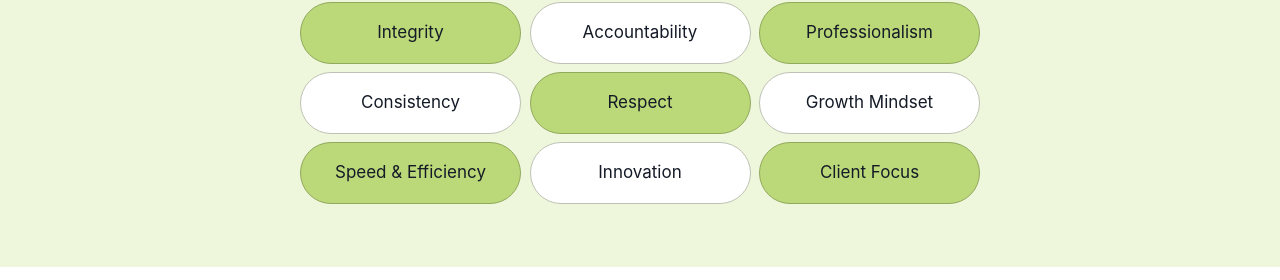
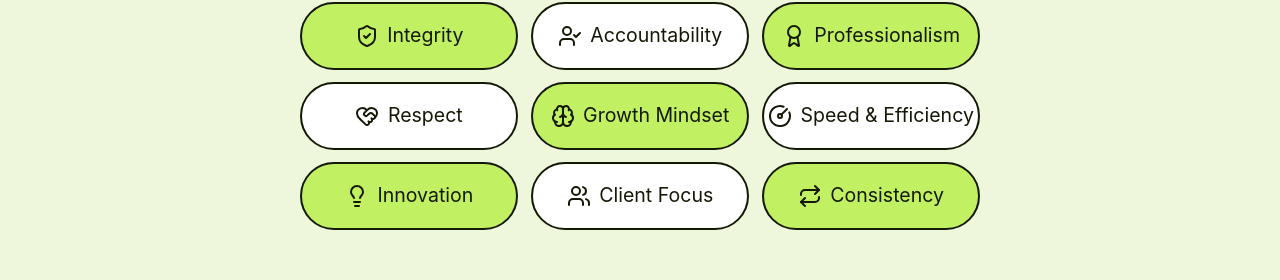
Before and after one commit to mweene/zithande, a React (Vite) app: page /about in a window 1280 px wide. Shown: the part 1355-1635 px from the top of the page. Built offline with nearby package versions, Linux system fonts and the light colour scheme.

Commit message:
add icons to core values section - About page

```diff
--- a/src/App.css
+++ b/src/App.css
@@ -310,17 +310,12 @@ nav .menu button {
 
 .about-page .values .pills {
     display: grid;
-    grid-template-columns: repeat(auto-fit, minmax(200px, 1fr));
+    grid-template-columns: repeat(auto-fit, minmax(210px, 1fr));
 }
 
-.about-page .values .pills .pill:nth-child(odd) {
-    background-color: #BCD979;
-    border: 1px solid #91a85d;
-}
-
-.about-page .values .pills .pill:nth-child(even) {
-    background-color: #fff;
-    border: 1px solid #bec2b5;
+.about-page .values .pills .pill {
+    font-size: 1.15rem;
+    color: #141905;
 }
 
 @keyframes scroll {
--- a/src/pages/About.jsx
+++ b/src/pages/About.jsx
@@ -1,14 +1,36 @@
+import Button from "../components/Button";
 import { Link } from "react-router-dom";
+import {
+    UserCheck,
+    Award,
+    Brain,
+    GaugeCircle,
+    Users,
+    Lightbulb,
+    Repeat,
+    HeartHandshake,
+    ShieldCheck,
+    ChevronRight
+} from "lucide-react";
 
 export default function About() {
     const coreValuesPills = [
-        'Integrity', 'Accountability', 'Professionalism', 'Consistency', 'Respect', 'Growth Mindset', 'Speed & Efficiency', 'Innovation', 'Client Focus'];//8
+        {id: 1, name: 'Integrity', icon: <ShieldCheck />},
+        {id: 2, name: 'Accountability', icon: <UserCheck />},
+        {id: 3, name: 'Professionalism', icon: <Award />},
+        {id: 4, name: 'Respect', icon: <HeartHandshake />},
+        {id: 5, name: 'Growth Mindset', icon: <Brain />},
+        {id: 6, name: 'Speed & Efficiency', icon: <GaugeCircle />},
+        {id: 7, name:  'Innovation', icon: <Lightbulb />},
+        {id: 8, name: 'Client Focus', icon: <Users/>},
+        {id: 9, name: 'Consistency', icon: <Repeat />},
+    ];//8
     const leadership = [
         {
             id: 1,
             role: 'Creative Lead',
             name: 'Astrida Chomba Willombe',
-            bio: 'Accomplished business professional with experience in banking, relationship management, risk management, consulting and enterprise development. Background spans wholesale trade, manufacturing, pharmaceuticals, agriculture, communications and technology. Provides strategic leadership, financial discipline and client-centred direction',
+            bio: 'Accomplished business professional with experience in banking, relationship management, risk management, consulting and enterprise development. Background spans wholesale trade, manufacturing, pharmaceuticals, agriculture, communications and technology. Provides strategic leadership, financial discipline and client-centred direction.',
             imageUrl: '-'
         },
         {
@@ -44,9 +66,18 @@ export default function About() {
         <div className="values pb-15 mt-20 grid place-content-center place-items-center">
             <h2>Our Core values</h2>
 
-            <div className="pills gap-2 place-content-center place-items-center mt-8 md:w-160">
-                {coreValuesPills.map((v, i) => (
-                    <div className="pill border rounded-full py-4 w-full" key={i}>{v}</div>
+            <div className={`
+                pills gap-3 place-content-center place-items-center mt-8 md:w-160
+                [&_.pill]:odd:bg-[#c1f063] [&_.pill]:even:bg-white
+            `}>
+                {coreValuesPills.map(pill => (
+                    <div
+                        key={pill.id}
+                        className="pill border-2 rounded-full py-4 w-full flex gap-2 place-items-center place-content-center"
+                    >
+                        {pill.icon}
+                        {pill.name}
+                    </div>
                 ))}
             </div>
         </div>
@@ -76,10 +107,10 @@ export default function About() {
         <div className="internship grid place-items-center md:p-15 md:pt-20">
             <h2 className="md:w-[23ch]">Youth empowerment through internship & seasonal work</h2>
 
-            <div className="cards grid grid-cols-2 gap-4 mt-8 text-left [&_.card]:border [&_.card]:rounded-xl">
+            <div className="cards grid gap-4 mt-8 text-left [&_.card]:border-2 [&_.card]:bg-[#c1f063] [&_.card]:rounded-2xl md:mx-60">
                 <div className="card">
                     <p className="p-8">
-                        Practical opportunities for young people through internships and seasonal temporary employment reducing youth unemployment one placement at a time
+                        Practical opportunities for young people through internships and seasonal temporary employment reducing youth unemployment one placement at a time.
                     </p>
                 </div>
                 <div className="card">
@@ -91,9 +122,12 @@ export default function About() {
         </div>
 
         <div className="partnership bg-white grid place-content-center place-items-center py-16">
-            <h2 className="md:w-[23ch]">Discuss a partnership with our leadership team</h2>
-            <Link to="/contact">
-                <p href="" className="mt-8 rounded-full border p-4 w-fit">contact zithande</p>
+            <h2 className="md:w-[23ch] mb-8">Discuss a partnership with our leadership team</h2>
+              <Link to="/contact">
+                <Button styles="w-fit font-[500] bg-[#c1f063]! flex hover:bg-[#29340b]!">
+                    Contact Zithande
+                    <ChevronRight />
+                </Button>
             </Link>
         </div>
     </section>
--- a/src/pages/Home.jsx
+++ b/src/pages/Home.jsx
@@ -13,8 +13,8 @@ export default function Home() {
     ];
     const trackRecords = [
         { id: 'trusted', header: "Trusted delivery", paragraph: "We understand operational urgency and treat deadlines as commitments" },
-        { id: 1, header: "Procurement intelligence", paragraph: "Smart sourcing and effective negotiation that optimizes value" },
-        { id: 1, header: "Local strength, national reach", paragraph: "Proudly Zambian, and strategically positioned to scale regionally" }
+        { id: 'procurement', header: "Procurement intelligence", paragraph: "Smart sourcing and effective negotiation that optimizes value" },
+        { id: 'local', header: "Local strength, national reach", paragraph: "Proudly Zambian, and strategically positioned to scale regionally" }
     ];
 
 
@@ -185,12 +185,12 @@ export default function Home() {
             <div className="compliance my-16 py-12 px-6 text-center grid place-content-center">
                 <h2>Registred, Cleared, Accountable</h2>
                 <div className="badges text-center mt-8 grid gap-2 [&_.badge]:rounded-2xl [&_.badge]:py-4 [&_.badge]:px-8 place-self-center">
-                    <div className="badge flex gap-2 place-items-cener border-2 bg-[#f8ffe6] text-[#29340b]">
-                        <Award />
+                    <div className="badge flex gap-2 place-items-cener border-2 bg-[#f8ffe6] text-[#29340b] relative overflow-clip z-1">
+                        <Award color="#d4f09c" size={80} className="absolute inset-0 mt-10 -z-1"/>
                         ZRA Tax Clearance Certificate
                     </div>
-                    <div className="badge flex gap-2 place-items-center border-2 bg-[#f8ffe6] text-[#29340b]">
-                        <Award />
+                    <div className="badge flex gap-2 place-items-center border-2 bg-[#f8ffe6] text-[#29340b] relative overflow-clip z-1">
+                        <Award color="#d4f09c" size={80} className="absolute right-0 mt-22 -z-1"/>
                         Certificate of Incorporation
                     </div>
                 </div>
--- a/src/pages/Services.jsx
+++ b/src/pages/Services.jsx
@@ -1,6 +1,7 @@
 import { useState } from "react";
 import { Link } from "react-router-dom";
-import { ChevronDown, ChevronUp } from "lucide-react";
+import { ChevronDown, ChevronUp, ChevronRight } from "lucide-react";
+import Button from "../components/Button.jsx";
 
 export default function Services() {
     const [activeDivision, setActiveDivision] = useState(null);
@@ -19,7 +20,7 @@ export default function Services() {
             "Building materials",
             "IT accessories & hardware"
         ]},
-        {id: 2, name: 'Branding & Corporate Identity', items: [
+        {id: 2, name: 'Branding and Corporate Identity', items: [
             "Branded uniforms",
             "Promotional merchandise",
             "Corporate gifts",
@@ -27,7 +28,7 @@ export default function Services() {
             "Vehicle branding",
             "Event branding materials"
         ]},
-        {id: 3, name: 'Food Supply & Catering', items: [
+        {id: 3, name: 'Food Supply and Catering', items: [
             "Bulk groceries",
             "Institutional food supply",
             "Corporate catering",
@@ -61,31 +62,45 @@ export default function Services() {
         </div>
 
         <div className="list grid place-content-center">
-            <ul className="grid gap-2 md:w-200 [&_li]:cursor-pointer [&_li]:rounded-2xl rounded-3xl border p-4 bg-white">
-                {divisions.map(division => (
+            <ul className="grid gap-2 md:w-200 [&_li]:cursor-pointer [&_li]:rounded-2xl rounded-3xl border-2 p-4 bg-white">
+            {divisions.map((division) => {
+              const isOpen = division.id === activeDivision;
+
+              return (
                 <li
                   key={division.id}
                   onClick={() => handleActiveDivision(division.id)}
                   className=""
                 >
-                        <div className="flex place-content-between items-center p-6 bg-amber-200 rounded-2xl">
+                  {/* Header */}
+                  <div className="flex place-content-between items-center p-6 bg-[#c1f063] rounded-2xl">
                     <h3 className="">{division.name}</h3>
-                            {division.id === activeDivision ? <ChevronUp size={27}/> : <ChevronDown size={27}/>}
+                    {isOpen ? <ChevronUp size={27} /> : <ChevronDown size={27} />}
                   </div>
-                        {division.id === activeDivision && (
+
+                  {/* Smooth Height Transition Wrapper */}
+                  <div
+                    className={`grid transition-[grid-template-rows] duration-300 ease-in-out ${
+                      isOpen ? "grid-rows-[1fr]" : "grid-rows-[0fr]"
+                    }`}
+                  >
+                    {/* Required overflow-hidden inner wrapper */}
+                    <div className="overflow-hidden">
                       <ul className="content grid md:grid-cols-4 gap-1.5 my-8 mx-4">
                         {division.items.map((item, index) => (
                           <li
                             key={index}
-                                        className="border text-center p-4 grid place-content-center"
+                            className="border-2 text-center p-4 rounded-xl grid place-content-center hover:bg-slate-100 transition-colors cursor-default!"
                           >
                             <p>{item}</p>
                           </li>
                         ))}
                       </ul>
-                        )}
+                    </div>
+                  </div>
                 </li>
-                ))}
+              );
+            })}
             </ul>
         </div>
 
@@ -114,11 +129,12 @@ export default function Services() {
         </div>
 
         <div className="closing md:px-15 pb-20 text-center grid place-items-center">
-            <h2 className="md:w-[23ch]">Request a quote for any of the above</h2>
+            <h2 className="md:w-[23ch] mb-8">Request a quote for any of the above</h2>
             <Link to="/contact">
-                  <p className="bg-white">
+                <Button styles="w-fit font-[500] bg-[#c1f063]! flex hover:bg-[#29340b]!">
                     Request a quote
-                  </p>
+                    <ChevronRight />
+                </Button>
             </Link>
         </div>
     </section>
```
Lines whose indentation alone changed are shown as unchanged.
